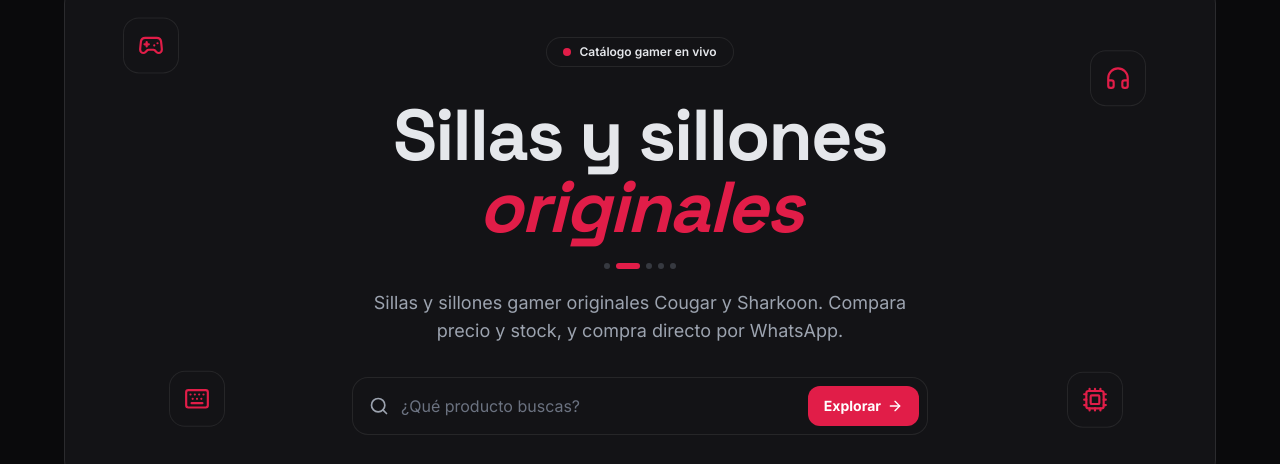
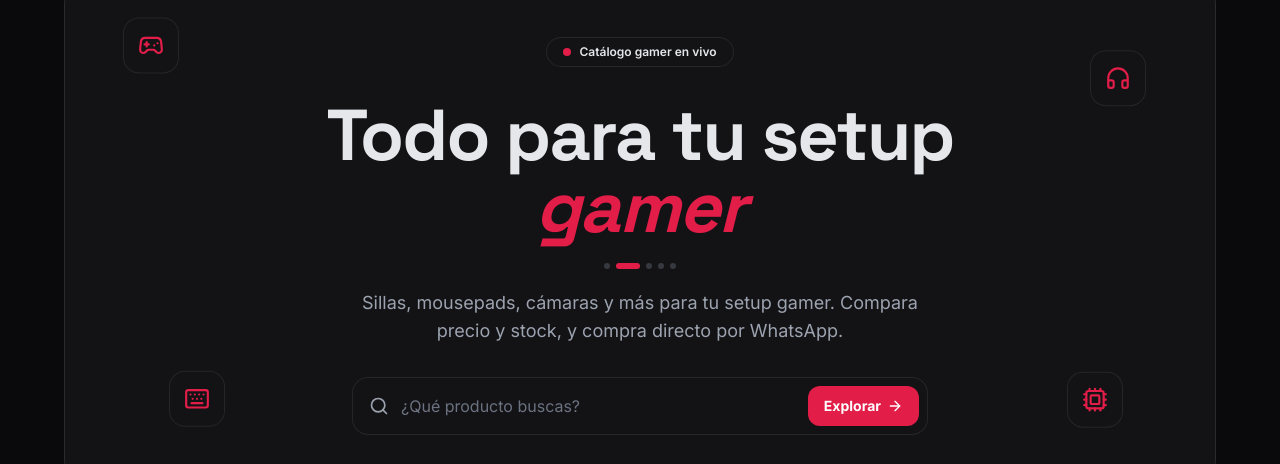
Before and after one commit to BladimirBLopez/zona-gamer, a Next.js app: page / in a window 1280 px wide. Shown: the part 154-618 px from the top of the page. Built offline with nearby package versions, Linux system fonts and the light colour scheme.

Commit message:
feat: textos de tienda gamer general (no solo sillas)

```diff
--- a/app/layout.js
+++ b/app/layout.js
@@ -9,8 +9,8 @@ export const metadata = {
   metadataBase: new URL('https://zona-gamer-tau.vercel.app'),
   title: 'Zona Gamer | Tienda gamer en Bolivia',
   openGraph: {
-    title: 'Zona Gamer | Sillas y sillones gamer originales',
-    description: 'Cougar y Sharkoon. Elige tu silla y pídela por WhatsApp.',
+    title: 'Zona Gamer | Tienda gamer: sillas, mousepads y cámaras',
+    description: 'Productos gamer para tu setup. Elige el tuyo y pídelo por WhatsApp.',
     url: '/',
     siteName: 'Zona Gamer',
     locale: 'es_BO',
@@ -18,7 +18,7 @@ export const metadata = {
     images: [{ url: '/og.png', width: 1200, height: 630, alt: 'Zona Gamer' }],
   },
   twitter: { card: 'summary_large_image', images: ['/og.png'] },
-  description: 'Sillas y sillones gamer originales Cougar y Sharkoon. Pide por WhatsApp.',
+  description: 'Tienda gamer: sillas, mousepads, cámaras y más. Pide por WhatsApp.',
 };
 
 export const viewport = { themeColor: '#060c16' };
--- a/components/Brand.js
+++ b/components/Brand.js
@@ -17,7 +17,7 @@ export default function Brand({ size = 'md', tagline = false }) {
       <span className="leading-none">
         <span className={`block font-display ${txt} font-bold uppercase tracking-wide`}>{config.name}</span>
         {tagline ? (
-          <span className="mt-1 block text-[10px] font-medium tracking-wider text-gray-500">Sillas y sillones gamer</span>
+          <span className="mt-1 block text-[10px] font-medium tracking-wider text-gray-500">Tienda gamer</span>
         ) : null}
       </span>
     </span>
--- a/components/Footer.js
+++ b/components/Footer.js
@@ -26,7 +26,7 @@ export default function Footer() {
         </a>
 
         <p className="mt-5 max-w-md text-base leading-relaxed text-gray-400">
-          Sillas y sillones gamer con precios claros y atención directa desde {config.city}.
+          Productos gamer con precios claros y atención directa desde {config.city}.
         </p>
 
         <nav className="mt-8 flex flex-wrap gap-x-6 gap-y-3">
--- a/components/Hero.js
+++ b/components/Hero.js
@@ -5,9 +5,9 @@ import { Search, ArrowRight, Gamepad2, Headphones, Keyboard, Cpu } from 'lucide-
 
 const headlines = [
   ['Sube de nivel tu ', 'setup gamer'],
-  ['Sillas y sillones ', 'originales'],
+  ['Todo para tu setup ', 'gamer'],
   ['Compara precio y stock, ', 'sin sorpresas'],
-  ['Elige tu silla y ', 'cómprala por WhatsApp'],
+  ['Elige tu producto y ', 'pídelo por WhatsApp'],
   ['Juega, trabaja y ', 'descansa mejor'],
 ];
 
@@ -94,7 +94,7 @@ export default function Hero({ q, setQ, onExplore }) {
           </div>
 
           <motion.p {...up(0.2)} className="mx-auto mt-5 max-w-xl text-base text-gray-400 sm:text-lg">
-            Sillas y sillones gamer originales Cougar y Sharkoon. Compara precio y stock, y compra directo por WhatsApp.
+            Sillas, mousepads, cámaras y más para tu setup gamer. Compara precio y stock, y compra directo por WhatsApp.
           </motion.p>
 
           <motion.form
--- a/data/products.js
+++ b/data/products.js
@@ -12,7 +12,7 @@ const item = (id, name, brand, category, colors, price, stock, features, soporta
   oldPrice: 0,
   slug: slugify(name),
   stock,
-  emoji: category === 'Sillones gamer' ? '🛋️' : '🪑',
+  emoji: { 'Sillones gamer': '🛋️', 'Mousepads': '🖱️', 'Cámaras': '📷' }[category] || '🪑',
   image: imageFor(id, name, brand),
   gallery: galleryFor(id),
   badge: '',
```
